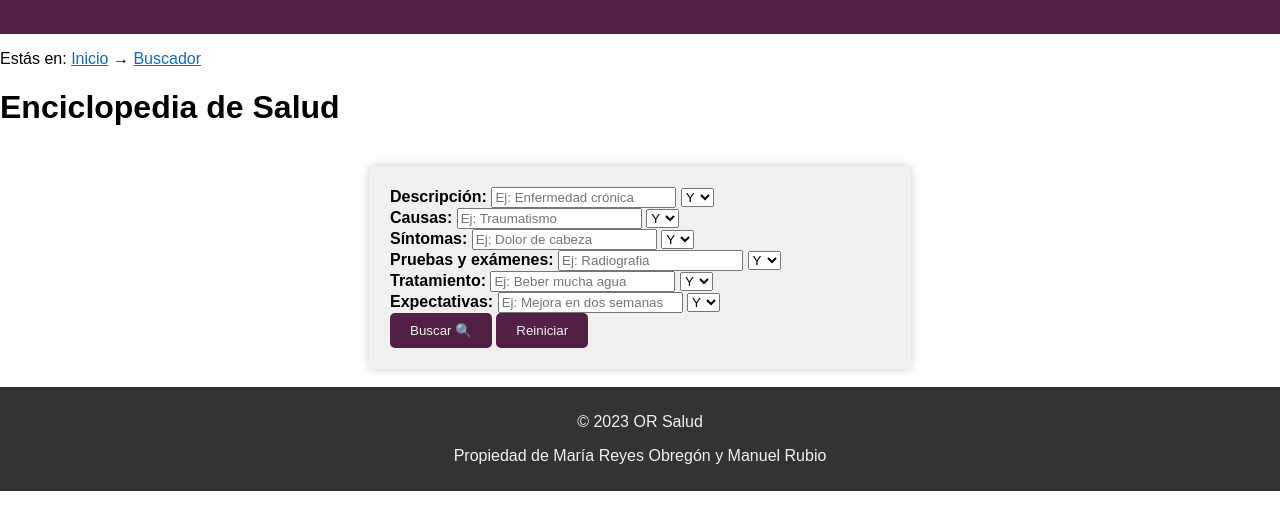
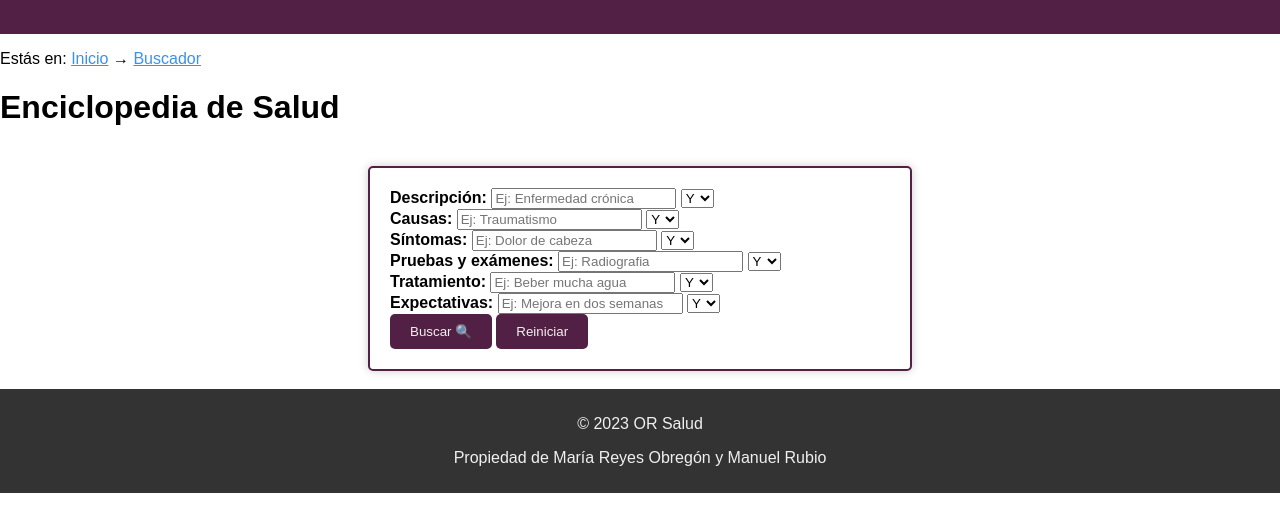
Before and after one commit to orsalud/web, a plain HTML site: page buscador.html in a window 1280 px wide. Shown: the part 216-748 px from the top of the page. Drawn offline with Linux system fonts and the light colour scheme.

Commit message:
version 2

```diff
--- a/formato.css
+++ b/formato.css
@@ -3,24 +3,22 @@
   --colorTablas: rgb(93, 15, 89);
   --colorPie: #333;
   --colorCuerpo: #f0f0f0;
-  --colorLinks: rgb(13, 106, 199);
+  --colorLinks: rgb(58, 146, 234);
   --colorFormularios: #8f0788;
-  --background-color-light: #ffffff;  /* Color de fondo en modo claro */
-  --text-color-light: #000000;        /* Color de texto en modo claro */
-  --background-color-dark: #000000;   /* Color de fondo en modo noche */
-  --text-color-dark: #ffffff;
+  --colorModoOscuro: rgb(87, 87, 87);
 }
 
 @media (prefers-color-scheme: dark) {
   body {
-    background-color: rgb(87, 87, 87);
+    background-color: var(--colorModoOscuro);
     color: var(--colorCuerpo);
   }
 }
 
 @media (prefers-color-scheme: dark) {
-  a {
-    color: rgb(166, 255, 0);
+  form {
+
+    color: var(--colorCuerpo);
   }
 }
 
@@ -111,8 +109,7 @@ table {
     max-width: 500px;
     margin: 0 auto;
     padding: 20px;
-    background-color: var(--colorCuerpo);
-    border: 1px solid var(--colorCuerpo);
+    border: 2px solid var(--colorORSalud);
     border-radius: 5px;
     box-shadow: 0 0 10px rgba(0, 0, 0, 0.2);
   }
```
